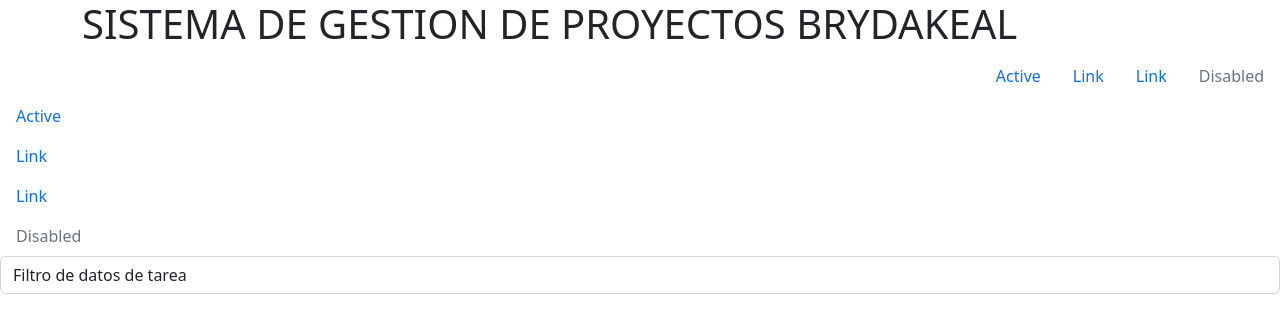
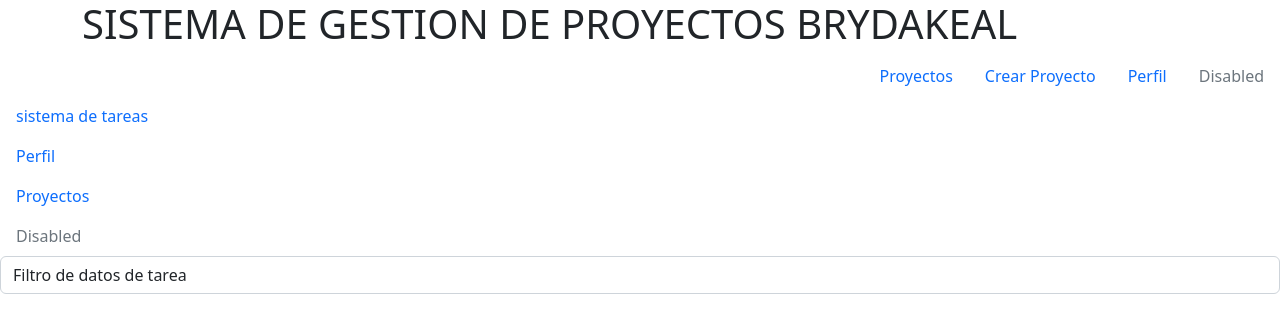
Before and after one commit to Kevinzubia09/Gestion_Tareas, a PHP site: page /menu.php in a window 1280 px wide. Shown: the top 318 px of the page. Run offline with PHP 8.4, Linux system fonts and the light colour scheme.

```diff
--- a/menu.php
+++ b/menu.php
@@ -15,13 +15,13 @@
     </div>
         <ul class="nav justify-content-end">
   <li class="nav-item">
-    <a class="nav-link active" aria-current="page" href="#">Active</a>
+    <a class="nav-link active" aria-current="page" href="#">Proyectos</a>
   </li>
   <li class="nav-item">
-    <a class="nav-link" href="#">Link</a>
+    <a class="nav-link" href="#">Crear Proyecto</a>
   </li>
   <li class="nav-item">
-    <a class="nav-link" href="#">Link</a>
+    <a class="nav-link" href="#">Perfil</a>
   </li>
   <li class="nav-item">
     <a class="nav-link disabled">Disabled</a>
@@ -29,13 +29,13 @@
 </ul>
 <ul class="nav flex-column">
   <li class="nav-item">
-    <a class="nav-link active" aria-current="page" href="#">Active</a>
+    <a class="nav-link active" aria-current="page" href="#">sistema de tareas</a>
   </li>
   <li class="nav-item">
-    <a class="nav-link" href="#">Link</a>
+    <a class="nav-link" href="#">Perfil</a>
   </li>
   <li class="nav-item">
-    <a class="nav-link" href="#">Link</a>
+    <a class="nav-link" href="#">Proyectos</a>
   </li>
   <li class="nav-item">
     <a class="nav-link disabled">Disabled</a>
```
